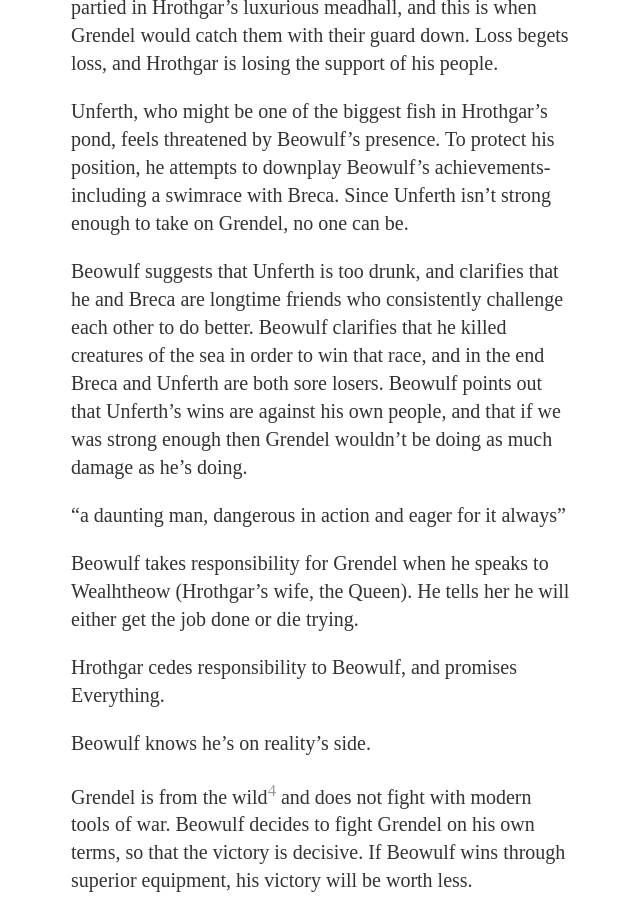
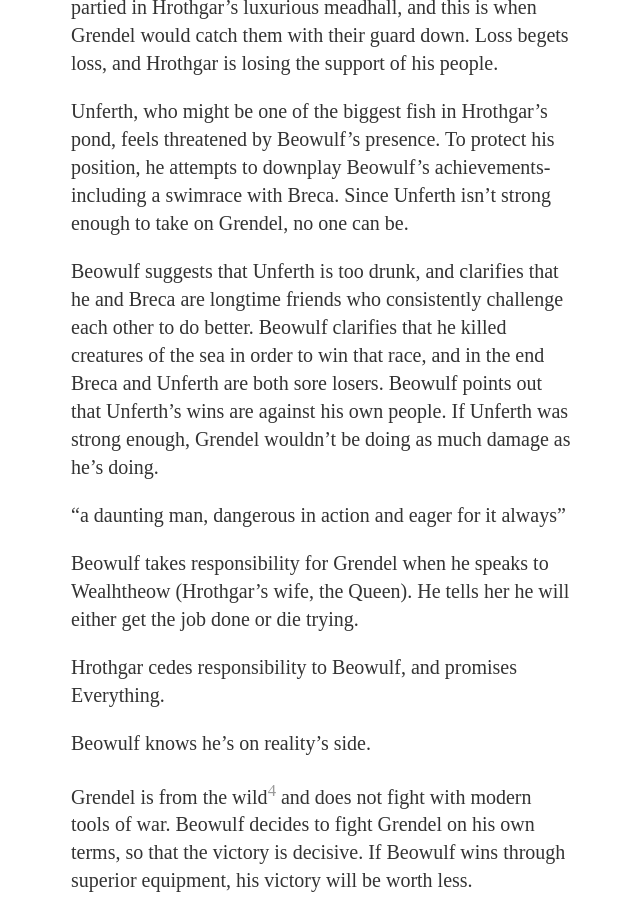
Before and after one commit to ray-dorai/ray-dorai.github.io, a Jekyll site: the page built from _posts/2020-07-10-notes-beowulf-the-setup.md, in a window 1280 px wide and 900 px high, scrolled down 1882 px. Shown: the whole window, without its empty margins (319-959 px from the left). Built offline with Jekyll 4.4.1, drawn with Linux system fonts in a browser that asks for light colours.

Commit message:
Update 2020-07-10-notes-beowulf-the-setup.md

```diff
--- a/_posts/2020-07-10-notes-beowulf-the-setup.md
+++ b/_posts/2020-07-10-notes-beowulf-the-setup.md
@@ -30,7 +30,7 @@ We find that past warriors who vowed to defeat Grendel often partied in Hrothgar
 
 Unferth, who might be one of the biggest fish in Hrothgar's pond, feels threatened by Beowulf's presence. To protect his position, he attempts to downplay Beowulf's achievements- including a swimrace with Breca. Since Unferth isn't strong enough to take on Grendel, no one can be.
 
-Beowulf suggests that Unferth is too drunk, and clarifies that he and Breca are longtime friends who consistently challenge each other to do better. Beowulf clarifies that he killed creatures of the sea in order to win that race, and in the end Breca and Unferth are both sore losers. Beowulf points out that Unferth's wins are against his own people, and that if we was strong enough then Grendel wouldn't be doing as much damage as he's doing.
+Beowulf suggests that Unferth is too drunk, and clarifies that he and Breca are longtime friends who consistently challenge each other to do better. Beowulf clarifies that he killed creatures of the sea in order to win that race, and in the end Breca and Unferth are both sore losers. Beowulf points out that Unferth's wins are against his own people. If Unferth was strong enough, Grendel wouldn't be doing as much damage as he's doing.
 
 "a daunting man, dangerous in action and eager for it always"
 
```
